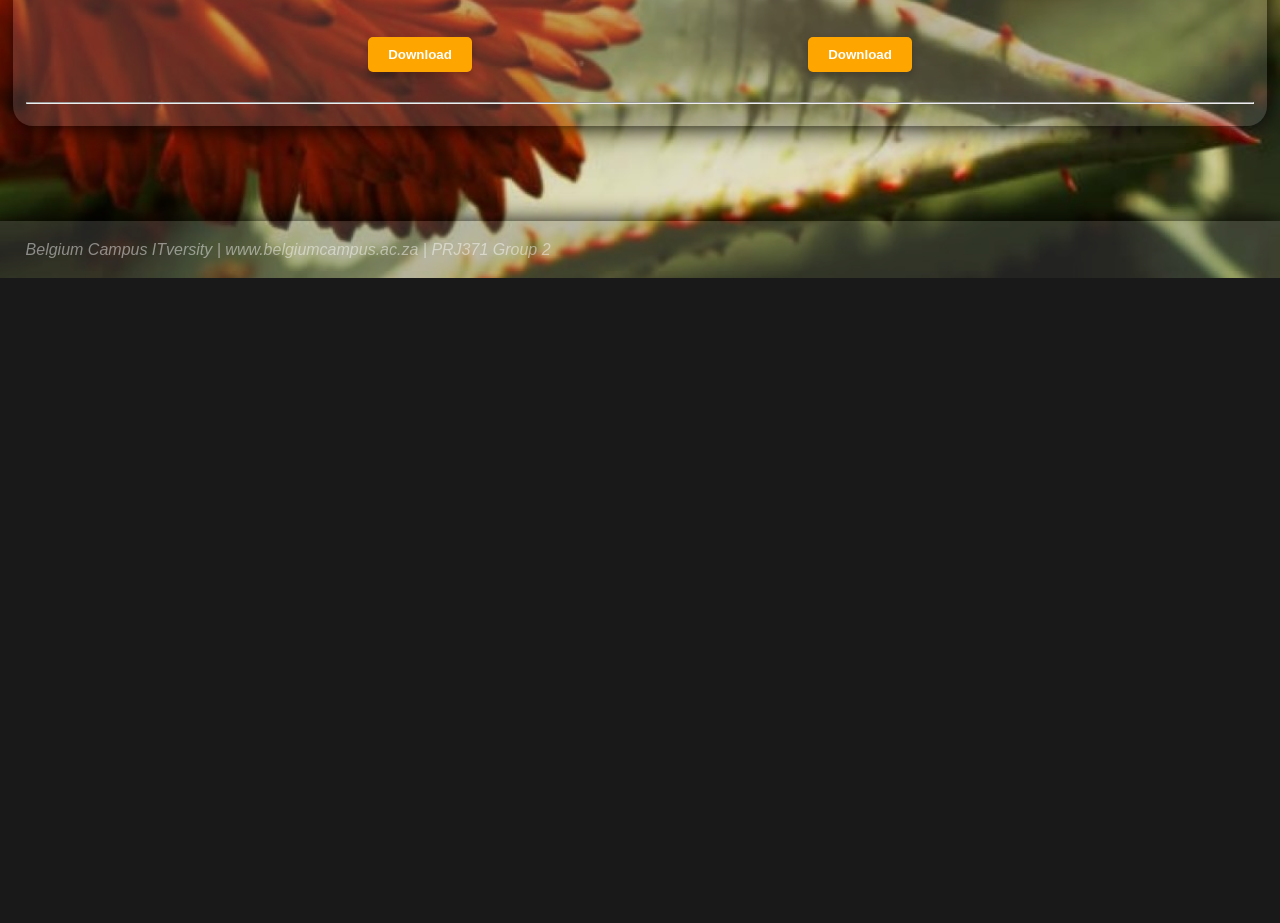
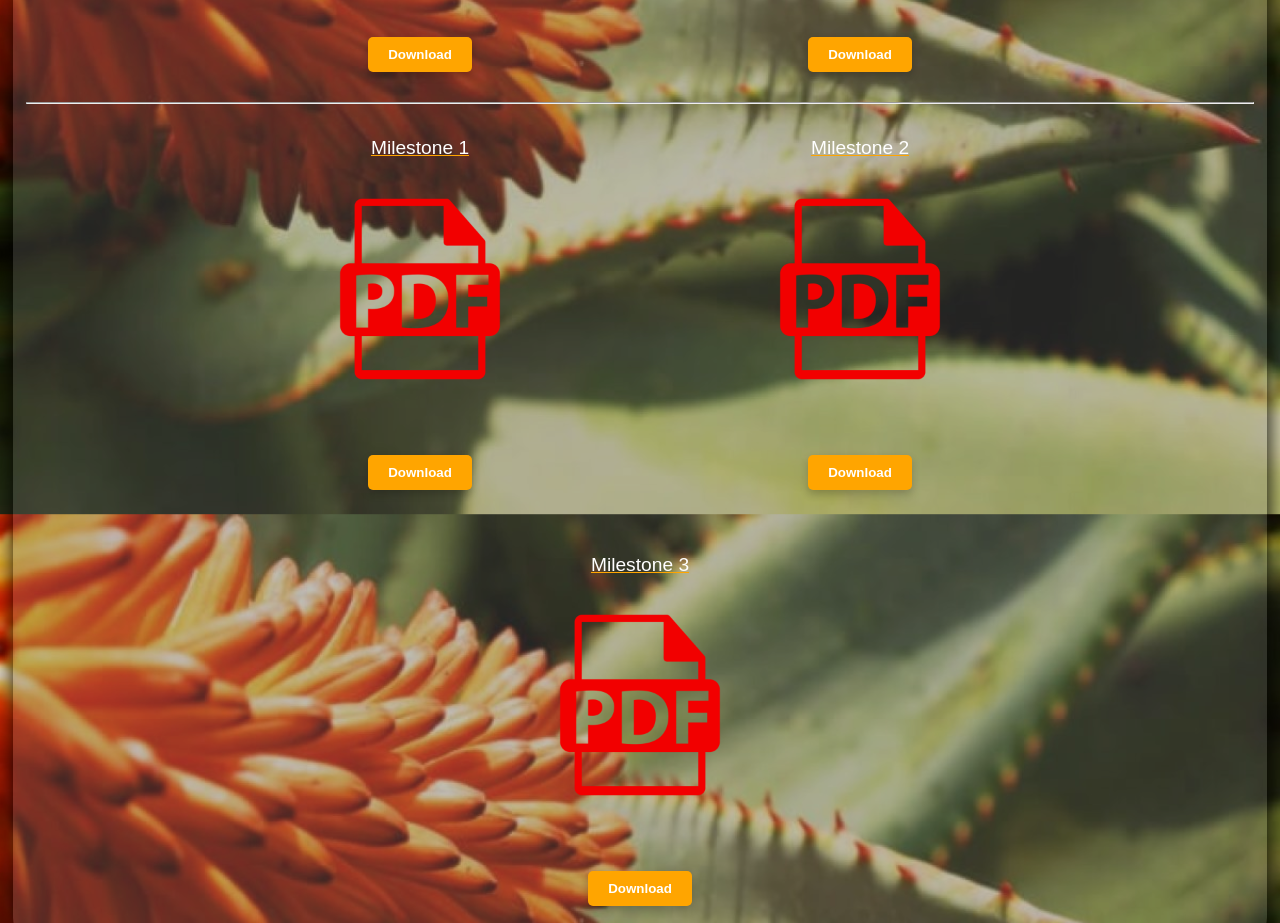
Before and after one commit to Reino-p/PRJ-WEB, a plain HTML site: page pages/downloads.html in a window 1280 px wide. Shown: the part 1201-2124 px from the top of the page. Before the commit the page ends 1479 px from the top, so only its background shows below. Drawn offline with Linux system fonts and the light colour scheme.

Commit message:
Download section refactor and fix

```diff
--- a/pages/downloads.html
+++ b/pages/downloads.html
@@ -43,7 +43,7 @@
                             <img id="download-image" src="/images/excel.png" alt="">
                             <br><br>
                             <button id="download-btn">
-                                <a id="download-text-link" href="/resources/Aloe Ferox Dataset.xlsx" download="your-excel-file.xlsx">Download</a>
+                                <a id="download-text-link" href="/resources/Aloe Ferox Dataset.xlsx" download="Dataset.xlsx">Download</a>
                             </button>
                         </div>
 
@@ -52,7 +52,7 @@
                             <img id="download-image" src="/images/pbiimg.png" alt="">
                             <br><br>
                             <button id="download-btn">
-                                <a id="download-text-link" href="/resources/Aloe Ferox Data Visualization.pbix" download="your-pbi-file.pbix">Download</a>
+                                <a id="download-text-link" href="/resources/Aloe Ferox Data Visualization.pbix" download="DataVisualizations.pbix">Download</a>
                             </button>
                         </div>
                     </div>
@@ -65,7 +65,7 @@
                             <img id="download-image" src="/images/word.png" alt="">
                             <br><br>
                             <button id="download-btn">
-                                <a id="download-text-link" href="/resources/Aloe Ferox Project Plan.docx" download="your-word-file.docx">Download</a>
+                                <a id="download-text-link" href="/resources/Aloe Ferox Project Plan.docx" download="ProjectPlan.docx">Download</a>
                             </button>
                         </div>
 
@@ -74,12 +74,41 @@
                             <img id="download-image" src="/images/word.png" alt="">
                             <br><br>
                             <button id="download-btn">
-                                <a id="download-text-link" href="/resources/Aloe Ferox Design Spec.docx" download="your-word-file.docx">Download</a>
+                                <a id="download-text-link" href="/resources/Aloe Ferox Design Spec.docx" download="DesignSpec.docx">Download</a>
                             </button>
                         </div>
                     </div>
 
                     <hr>
+
+                    <div id="download-structure">
+                        <div id="download-blob">
+                            <div>Milestone 1</div>
+                            <img id="download-image" src="/images/png.png" alt="">
+                            <br><br>
+                            <button id="download-btn">
+                                <a id="download-text-link" href="/resources/Milestone1.pdf" download="Milestone1.pdf">Download</a>
+                            </button>
+                        </div>
+
+                        <div id="download-blob">
+                            <div>Milestone 2</div>
+                            <img id="download-image" src="/images/png.png" alt="">
+                            <br><br>
+                            <button id="download-btn">
+                                <a id="download-text-link" href="/resources/Milestone2.pdf" download="Milestone2.pdf">Download</a>
+                            </button>
+                        </div>
+
+                        <div id="download-blob">
+                            <div>Milestone 3</div>
+                            <img id="download-image" src="/images/png.png" alt="">
+                            <br><br>
+                            <button id="download-btn">
+                                <a id="download-text-link" href="/resources/Milestone3.pdf" download="Milestone3.pdf">Download</a>
+                            </button>
+                        </div>
+                    </div>
 
                 </div>
             </div>
```
